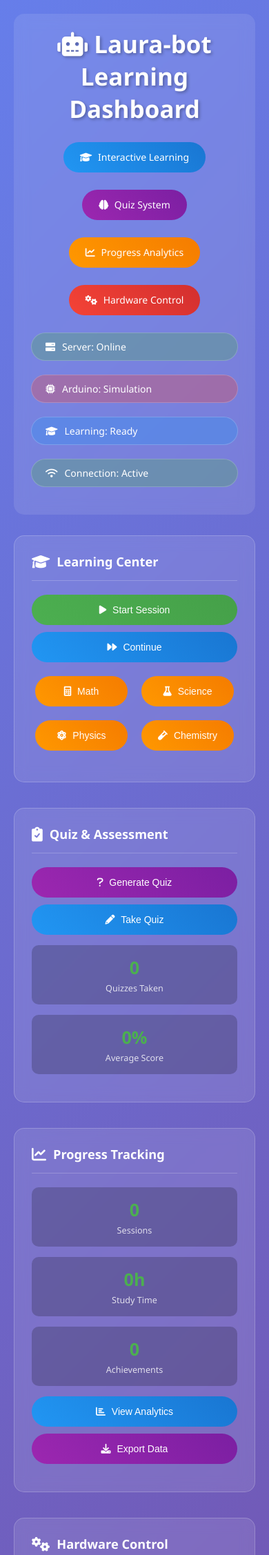
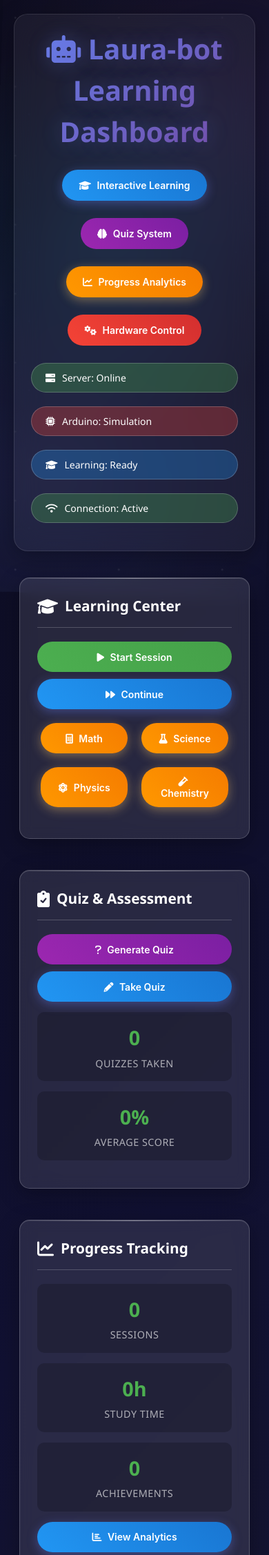
Before and after one commit to Gomathi-Raji/Laura-bot, a Flask app: template templates/enhanced_dashboard.html in a window 390 px wide. Shown: the top 2254 px of the page at 69% size. Run offline with Flask 3, Linux system fonts and the light colour scheme; the template is opened without the code that fills it, so the values that code supplies are empty; some libraries are stand-ins or nearby versions.

Commit message:
🎨 Implement dark modern gradient theme - Complete UI overhaul with animated backgrounds, glassmorphism effects, and mobile-responsive design

```diff
--- a/static/css/main.css
+++ b/static/css/main.css
@@ -0,0 +1,345 @@
+/*
+ * Laura-bot Dark Modern Gradient Theme
+ * Primary styling for the educational platform
+ */
+
+/* Import Modern UI Framework */
+@import url('modern-ui.css');
+
+/* Dark Theme Color Variables */
+:root {
+  /* Primary Dark Gradients */
+  --bg-primary: linear-gradient(135deg, #0c0c1d 0%, #111132 50%, #1a1a2e 100%);
+  --bg-secondary: linear-gradient(135deg, #16213e 0%, #0f3460 100%);
+  --bg-accent: linear-gradient(135deg, #667eea 0%, #764ba2 100%);
+
+  /* Surface Colors */
+  --surface-primary: rgba(255, 255, 255, 0.05);
+  --surface-secondary: rgba(255, 255, 255, 0.1);
+  --surface-hover: rgba(255, 255, 255, 0.15);
+
+  /* Text Colors */
+  --text-primary: #ffffff;
+  --text-secondary: rgba(255, 255, 255, 0.8);
+  --text-muted: rgba(255, 255, 255, 0.6);
+  --text-accent: #667eea;
+
+  /* Status Colors with Gradients */
+  --success: linear-gradient(135deg, #00d4aa 0%, #00b894 100%);
+  --warning: linear-gradient(135deg, #fdcb6e 0%, #e17055 100%);
+  --error: linear-gradient(135deg, #fd79a8 0%, #e84393 100%);
+  --info: linear-gradient(135deg, #74b9ff 0%, #0984e3 100%);
+}
+
+/* Base Layout */
+.app-container {
+  background: var(--bg-primary);
+  min-height: 100vh;
+  color: var(--text-primary);
+  position: relative;
+  overflow-x: hidden;
+}
+
+/* Modern Header */
+.header {
+  background: var(--surface-primary);
+  backdrop-filter: blur(20px);
+  -webkit-backdrop-filter: blur(20px);
+  border-bottom: 1px solid rgba(255, 255, 255, 0.1);
+  padding: 1rem 2rem;
+  position: sticky;
+  top: 0;
+  z-index: 100;
+  transition: all 0.3s ease;
+}
+
+.header h1 {
+  background: var(--bg-accent);
+  -webkit-background-clip: text;
+  -webkit-text-fill-color: transparent;
+  background-clip: text;
+  font-size: 2.5rem;
+  font-weight: 700;
+  text-align: center;
+  margin: 0;
+  text-shadow: 0 0 30px rgba(102, 126, 234, 0.3);
+}
+
+/* Modern Card Components */
+.card {
+  background: var(--surface-primary);
+  backdrop-filter: blur(20px);
+  -webkit-backdrop-filter: blur(20px);
+  border: 1px solid rgba(255, 255, 255, 0.1);
+  border-radius: 20px;
+  padding: 2rem;
+  margin: 1rem;
+  box-shadow:
+    0 8px 32px rgba(0, 0, 0, 0.3),
+    inset 0 1px 0 rgba(255, 255, 255, 0.1);
+  transition: all 0.3s cubic-bezier(0.4, 0, 0.2, 1);
+  position: relative;
+  overflow: hidden;
+}
+
+.card::before {
+  content: '';
+  position: absolute;
+  top: 0;
+  left: 0;
+  right: 0;
+  height: 1px;
+  background: linear-gradient(90deg, transparent, rgba(255, 255, 255, 0.4), transparent);
+}
+
+.card:hover {
+  background: var(--surface-hover);
+  transform: translateY(-5px) scale(1.02);
+  box-shadow:
+    0 20px 40px rgba(0, 0, 0, 0.4),
+    0 0 0 1px rgba(255, 255, 255, 0.1),
+    inset 0 1px 0 rgba(255, 255, 255, 0.2);
+}
+
+/* Modern Buttons */
+.btn {
+  padding: 12px 24px;
+  border: none;
+  border-radius: 12px;
+  font-weight: 600;
+  font-size: 1rem;
+  cursor: pointer;
+  transition: all 0.3s cubic-bezier(0.4, 0, 0.2, 1);
+  position: relative;
+  overflow: hidden;
+  text-decoration: none;
+  display: inline-flex;
+  align-items: center;
+  justify-content: center;
+  gap: 8px;
+  min-width: 120px;
+}
+
+.btn::before {
+  content: '';
+  position: absolute;
+  top: 0;
+  left: -100%;
+  width: 100%;
+  height: 100%;
+  background: linear-gradient(90deg, transparent, rgba(255, 255, 255, 0.2), transparent);
+  transition: left 0.5s;
+}
+
+.btn:hover::before {
+  left: 100%;
+}
+
+.btn-primary {
+  background: var(--bg-accent);
+  color: white;
+  box-shadow: 0 4px 15px rgba(102, 126, 234, 0.4);
+}
+
+.btn-primary:hover {
+  transform: translateY(-2px);
+  box-shadow: 0 8px 25px rgba(102, 126, 234, 0.6);
+}
+
+.btn-secondary {
+  background: var(--surface-secondary);
+  color: var(--text-primary);
+  border: 1px solid rgba(255, 255, 255, 0.2);
+}
+
+.btn-secondary:hover {
+  background: var(--surface-hover);
+  transform: translateY(-2px);
+}
+
+.btn-success {
+  background: var(--success);
+  color: white;
+  box-shadow: 0 4px 15px rgba(0, 212, 170, 0.4);
+}
+
+.btn-warning {
+  background: var(--warning);
+  color: white;
+  box-shadow: 0 4px 15px rgba(253, 203, 110, 0.4);
+}
+
+.btn-error {
+  background: var(--error);
+  color: white;
+  box-shadow: 0 4px 15px rgba(253, 121, 168, 0.4);
+}
+
+/* Modern Input Fields */
+.input-group {
+  margin-bottom: 1.5rem;
+}
+
+.input-group label {
+  display: block;
+  margin-bottom: 0.5rem;
+  color: var(--text-secondary);
+  font-weight: 500;
+}
+
+.form-control {
+  width: 100%;
+  padding: 12px 16px;
+  background: var(--surface-primary);
+  border: 1px solid rgba(255, 255, 255, 0.1);
+  border-radius: 12px;
+  color: var(--text-primary);
+  font-size: 1rem;
+  transition: all 0.3s ease;
+  backdrop-filter: blur(20px);
+  -webkit-backdrop-filter: blur(20px);
+}
+
+.form-control:focus {
+  outline: none;
+  border-color: #667eea;
+  box-shadow:
+    0 0 0 3px rgba(102, 126, 234, 0.2),
+    0 4px 15px rgba(102, 126, 234, 0.1);
+  background: var(--surface-secondary);
+}
+
+.form-control::placeholder {
+  color: var(--text-muted);
+}
+
+/* Modern Grid Layout */
+.grid {
+  display: grid;
+  gap: 2rem;
+  padding: 2rem;
+}
+
+.grid-2 {
+  grid-template-columns: repeat(auto-fit, minmax(300px, 1fr));
+}
+
+.grid-3 {
+  grid-template-columns: repeat(auto-fit, minmax(250px, 1fr));
+}
+
+.grid-4 {
+  grid-template-columns: repeat(auto-fit, minmax(200px, 1fr));
+}
+
+/* Status Indicators */
+.status-indicator {
+  display: inline-flex;
+  align-items: center;
+  gap: 8px;
+  padding: 6px 12px;
+  border-radius: 20px;
+  font-size: 0.875rem;
+  font-weight: 500;
+}
+
+.status-success {
+  background: var(--success);
+  color: white;
+}
+
+.status-warning {
+  background: var(--warning);
+  color: white;
+}
+
+.status-error {
+  background: var(--error);
+  color: white;
+}
+
+.status-info {
+  background: var(--info);
+  color: white;
+}
+
+/* Loading Animation */
+.loading-spinner {
+  width: 40px;
+  height: 40px;
+  border: 3px solid rgba(255, 255, 255, 0.1);
+  border-top: 3px solid #667eea;
+  border-radius: 50%;
+  animation: spin 1s linear infinite;
+  margin: 20px auto;
+}
+
+@keyframes spin {
+  0% { transform: rotate(0deg); }
+  100% { transform: rotate(360deg); }
+}
+
+/* Responsive Design */
+@media (max-width: 768px) {
+  .header {
+    padding: 1rem;
+  }
+
+  .header h1 {
+    font-size: 2rem;
+  }
+
+  .card {
+    margin: 0.5rem;
+    padding: 1.5rem;
+  }
+
+  .grid {
+    padding: 1rem;
+    gap: 1rem;
+  }
+
+  .btn {
+    padding: 10px 20px;
+    font-size: 0.9rem;
+  }
+}
+
+@media (max-width: 480px) {
+  .header h1 {
+    font-size: 1.5rem;
+  }
+
+  .card {
+    padding: 1rem;
+  }
+
+  .grid-2,
+  .grid-3,
+  .grid-4 {
+    grid-template-columns: 1fr;
+  }
+}
+
+/* Accessibility */
+@media (prefers-reduced-motion: reduce) {
+  * {
+    animation-duration: 0.01ms !important;
+    animation-iteration-count: 1 !important;
+    transition-duration: 0.01ms !important;
+  }
+}
+
+/* Print Styles */
+@media print {
+  body {
+    background: white !important;
+    color: black !important;
+  }
+
+  .card {
+    background: white !important;
+    border: 1px solid #ccc !important;
+    box-shadow: none !important;
+  }
+}
--- a/static/css/mobile-app.css
+++ b/static/css/mobile-app.css
@@ -3,26 +3,26 @@
 Optimized for touch devices with native app feel
 */
 
-/* ===== MOBILE-FIRST VARIABLES ===== */
+/* ===== MOBILE DARK GRADIENT VARIABLES ===== */
 :root {
-  /* Mobile-optimized colors */
-  --mobile-primary: #4f46e5;
-  --mobile-primary-dark: #3730a3;
-  --mobile-secondary: #06b6d4;
-  --mobile-accent: #f59e0b;
-  --mobile-success: #10b981;
-  --mobile-warning: #f59e0b;
-  --mobile-error: #ef4444;
+  /* Mobile Dark Gradient Colors */
+  --mobile-primary: linear-gradient(135deg, #667eea 0%, #764ba2 100%);
+  --mobile-primary-dark: linear-gradient(135deg, #5a67d8 0%, #6b46c1 100%);
+  --mobile-secondary: linear-gradient(135deg, #00d4aa 0%, #00b894 100%);
+  --mobile-accent: linear-gradient(135deg, #ff6b6b 0%, #ee5a24 100%);
+  --mobile-success: linear-gradient(135deg, #00d2ff 0%, #3a7bd5 100%);
+  --mobile-warning: linear-gradient(135deg, #fdcb6e 0%, #e17055 100%);
+  --mobile-error: linear-gradient(135deg, #fd79a8 0%, #e84393 100%);
 
-  /* Mobile backgrounds */
-  --mobile-bg-primary: #0f172a;
-  --mobile-bg-secondary: #1e293b;
-  --mobile-bg-card: rgba(30, 41, 59, 0.95);
-  --mobile-bg-overlay: rgba(15, 23, 42, 0.98);
+  /* Mobile Dark Gradient Backgrounds */
+  --mobile-bg-primary: linear-gradient(135deg, #0c0c1d 0%, #111132 50%, #1a1a2e 100%);
+  --mobile-bg-secondary: linear-gradient(135deg, #16213e 0%, #0f3460 100%);
+  --mobile-bg-card: rgba(255, 255, 255, 0.05);
+  --mobile-bg-overlay: rgba(0, 0, 0, 0.85);
 
-  /* Mobile glass effects */
-  --mobile-glass: rgba(255, 255, 255, 0.08);
-  --mobile-glass-border: rgba(255, 255, 255, 0.12);
+  /* Mobile Glass Effects - Dark Theme */
+  --mobile-glass: rgba(255, 255, 255, 0.05);
+  --mobile-glass-border: rgba(255, 255, 255, 0.1);
   --mobile-glass-hover: rgba(255, 255, 255, 0.15);
 
   /* Mobile typography */
--- a/static/css/mobile-responsive.css
+++ b/static/css/mobile-responsive.css
@@ -1,5 +1,17 @@
-/* Laura-bot Mobile-First Responsive Design */
-/* Enhanced mobile optimization for all templates */
+/* Laura-bot Mobile-First Dark Gradient Theme */
+/* Enhanced mobile optimization with modern dark gradients */
+
+/* Dark Theme Variables for Mobile */
+:root {
+    --mobile-bg-primary: linear-gradient(135deg, #0c0c1d 0%, #111132 50%, #1a1a2e 100%);
+    --mobile-bg-secondary: linear-gradient(135deg, #16213e 0%, #0f3460 100%);
+    --mobile-surface: rgba(255, 255, 255, 0.05);
+    --mobile-surface-hover: rgba(255, 255, 255, 0.1);
+    --mobile-accent: linear-gradient(135deg, #667eea 0%, #764ba2 100%);
+    --mobile-text: #ffffff;
+    --mobile-text-secondary: rgba(255, 255, 255, 0.8);
+    --mobile-border: rgba(255, 255, 255, 0.1);
+}
 
 /* Base Mobile-First Styles */
 @media screen and (max-width: 768px) {
@@ -23,14 +35,19 @@
         overflow-x: hidden;
         padding: 0;
         margin: 0;
+        background: linear-gradient(135deg, #0c0c1d 0%, #111132 50%, #1a1a2e 100%);
+        color: #ffffff;
     }
 
-    /* Enhanced Touch Targets */
+    /* Enhanced Touch Targets - Dark Theme */
     .btn, button, .card, .subject-card, .answer-option {
         min-height: 44px; /* Apple's recommended minimum touch target */
         min-width: 44px;
         touch-action: manipulation;
-        -webkit-tap-highlight-color: rgba(76, 175, 80, 0.3);
+        -webkit-tap-highlight-color: rgba(102, 126, 234, 0.3);
+        background: rgba(255, 255, 255, 0.05);
+        border: 1px solid rgba(255, 255, 255, 0.1);
+        color: #ffffff;
     }
 
     /* Navbar Mobile Optimization */
--- a/static/css/modern-ui.css
+++ b/static/css/modern-ui.css
@@ -4,14 +4,25 @@
  */
 
 :root {
-  /* Modern Color Palette */
-  --primary-gradient: linear-gradient(135deg, #667eea 0%, #764ba2 100%);
-  --secondary-gradient: linear-gradient(135deg, #f093fb 0%, #f5576c 100%);
-  --accent-gradient: linear-gradient(135deg, #4facfe 0%, #00f2fe 100%);
-  --dark-gradient: linear-gradient(135deg, #232526 0%, #414345 100%);
-  --glass-bg: rgba(255, 255, 255, 0.1);
-  --glass-border: rgba(255, 255, 255, 0.2);
-  --glass-shadow: 0 8px 32px 0 rgba(31, 38, 135, 0.37);
+  /* Dark Modern Gradient Color Palette */
+  --primary-gradient: linear-gradient(135deg, #0f0f23 0%, #1a1a2e 50%, #16213e 100%);
+  --secondary-gradient: linear-gradient(135deg, #232526 0%, #414345 100%);
+  --accent-gradient: linear-gradient(135deg, #667eea 0%, #764ba2 100%);
+  --highlight-gradient: linear-gradient(135deg, #ff6b6b 0%, #ee5a24 100%);
+  --success-gradient: linear-gradient(135deg, #00d2ff 0%, #3a7bd5 100%);
+  --warning-gradient: linear-gradient(135deg, #ffa726 0%, #fb8c00 100%);
+  --danger-gradient: linear-gradient(135deg, #ff5252 0%, #f44336 100%);
+
+  /* Glass Morphism - Dark Theme */
+  --glass-bg: rgba(0, 0, 0, 0.25);
+  --glass-border: rgba(255, 255, 255, 0.1);
+  --glass-shadow: 0 8px 32px 0 rgba(0, 0, 0, 0.37);
+
+  /* Card and Surface Colors */
+  --card-bg: rgba(255, 255, 255, 0.05);
+  --card-hover-bg: rgba(255, 255, 255, 0.1);
+  --surface-dark: rgba(0, 0, 0, 0.3);
+  --surface-light: rgba(255, 255, 255, 0.05);
 
   /* Typography */
   --font-primary: 'Inter', 'Segoe UI', system-ui, -apple-system, sans-serif;
@@ -59,7 +70,7 @@
 body {
   font-family: var(--font-primary);
   line-height: 1.6;
-  color: white;
+  color: #ffffff;
   background: var(--primary-gradient);
   background-attachment: fixed;
   min-height: 100vh;
@@ -67,7 +78,7 @@
   position: relative;
 }
 
-/* Animated Background */
+/* Dark Animated Background with Gradient Orbs */
 body::before {
   content: '';
   position: fixed;
@@ -76,16 +87,43 @@
   width: 100%;
   height: 100%;
   background:
-    radial-gradient(circle at 20% 80%, rgba(120, 119, 198, 0.3) 0%, transparent 50%),
-    radial-gradient(circle at 80% 20%, rgba(255, 119, 198, 0.3) 0%, transparent 50%),
-    radial-gradient(circle at 40% 40%, rgba(120, 219, 255, 0.2) 0%, transparent 50%);
+    radial-gradient(circle at 20% 80%, rgba(102, 126, 234, 0.15) 0%, transparent 50%),
+    radial-gradient(circle at 80% 20%, rgba(118, 75, 162, 0.15) 0%, transparent 50%),
+    radial-gradient(circle at 40% 40%, rgba(0, 210, 255, 0.1) 0%, transparent 50%),
+    radial-gradient(circle at 60% 70%, rgba(255, 107, 107, 0.1) 0%, transparent 50%);
   z-index: -1;
-  animation: backgroundFloat 20s ease-in-out infinite;
+  animation: backgroundFloat 25s ease-in-out infinite;
+}
+
+/* Additional floating particles */
+body::after {
+  content: '';
+  position: fixed;
+  top: 0;
+  left: 0;
+  width: 100%;
+  height: 100%;
+  background-image:
+    radial-gradient(2px 2px at 20px 30px, rgba(255, 255, 255, 0.15), transparent),
+    radial-gradient(2px 2px at 40px 70px, rgba(102, 126, 234, 0.2), transparent),
+    radial-gradient(1px 1px at 90px 40px, rgba(118, 75, 162, 0.15), transparent),
+    radial-gradient(1px 1px at 130px 80px, rgba(0, 210, 255, 0.1), transparent);
+  background-repeat: repeat;
+  background-size: 150px 100px;
+  z-index: -1;
+  animation: particleFloat 30s linear infinite;
 }
 
 @keyframes backgroundFloat {
   0%, 100% { opacity: 1; transform: scale(1) rotate(0deg); }
-  50% { opacity: 0.8; transform: scale(1.1) rotate(5deg); }
+  33% { opacity: 0.8; transform: scale(1.05) rotate(2deg); }
+  66% { opacity: 0.9; transform: scale(1.1) rotate(-2deg); }
+}
+
+@keyframes particleFloat {
+  0% { transform: translateY(0) translateX(0); }
+  50% { transform: translateY(-10px) translateX(5px); }
+  100% { transform: translateY(0) translateX(0); }
 }
 
 /* Glass Morphism Components */
--- a/templates/enhanced_dashboard.html
+++ b/templates/enhanced_dashboard.html
@@ -6,7 +6,9 @@
     <title>Laura-bot Learning Dashboard</title>
     <script src="https://cdnjs.cloudflare.com/ajax/libs/socket.io/4.7.2/socket.io.js"></script>
     <link href="https://cdnjs.cloudflare.com/ajax/libs/font-awesome/6.0.0/css/all.min.css" rel="stylesheet">
+    <link href="{{ url_for('static', filename='css/main.css') }}" rel="stylesheet">
     <link href="{{ url_for('static', filename='css/mobile-responsive.css') }}" rel="stylesheet">
+    <link href="{{ url_for('static', filename='css/mobile-app.css') }}" rel="stylesheet">
     <style>
         * {
             margin: 0;
@@ -16,25 +18,56 @@
 
         body {
             font-family: 'Segoe UI', Tahoma, Geneva, Verdana, sans-serif;
-            background: linear-gradient(135deg, #667eea 0%, #764ba2 100%);
-            color: white;
+            background: linear-gradient(135deg, #0c0c1d 0%, #111132 50%, #1a1a2e 100%);
+            color: #ffffff;
             min-height: 100vh;
             padding: 20px;
+            position: relative;
+        }
+
+        /* Dark theme animated background */
+        body::before {
+            content: '';
+            position: fixed;
+            top: 0;
+            left: 0;
+            width: 100%;
+            height: 100%;
+            background:
+                radial-gradient(circle at 20% 80%, rgba(102, 126, 234, 0.15) 0%, transparent 50%),
+                radial-gradient(circle at 80% 20%, rgba(118, 75, 162, 0.15) 0%, transparent 50%),
+                radial-gradient(circle at 40% 40%, rgba(0, 210, 255, 0.1) 0%, transparent 50%);
+            z-index: -1;
+            animation: backgroundFloat 25s ease-in-out infinite;
+        }
+
+        @keyframes backgroundFloat {
+            0%, 100% { opacity: 1; transform: scale(1) rotate(0deg); }
+            33% { opacity: 0.8; transform: scale(1.05) rotate(2deg); }
+            66% { opacity: 0.9; transform: scale(1.1) rotate(-2deg); }
         }
 
         .header {
             text-align: center;
             margin-bottom: 30px;
             padding: 20px;
-            background: rgba(255, 255, 255, 0.1);
-            border-radius: 15px;
-            backdrop-filter: blur(10px);
+            background: rgba(255, 255, 255, 0.05);
+            border-radius: 20px;
+            -webkit-backdrop-filter: blur(20px);
+            backdrop-filter: blur(20px);
+            border: 1px solid rgba(255, 255, 255, 0.1);
+            box-shadow: 0 8px 32px rgba(0, 0, 0, 0.3);
         }
 
         .header h1 {
             font-size: 2.5em;
             margin-bottom: 10px;
-            text-shadow: 2px 2px 4px rgba(0,0,0,0.3);
+            background: linear-gradient(135deg, #667eea 0%, #764ba2 100%);
+            -webkit-background-clip: text;
+            -webkit-text-fill-color: transparent;
+            background-clip: text;
+            text-shadow: 0 0 30px rgba(102, 126, 234, 0.3);
+            font-weight: 700;
         }
 
         .status-bar {
```
